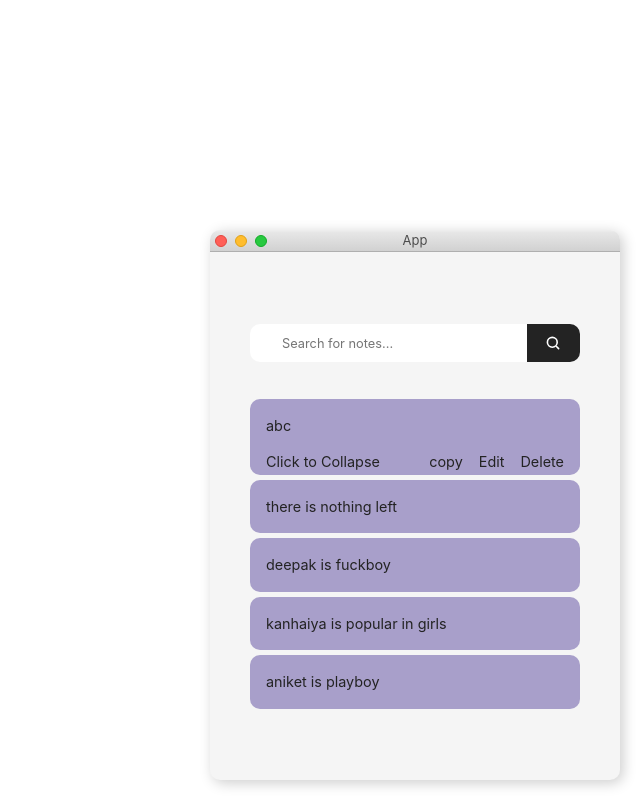
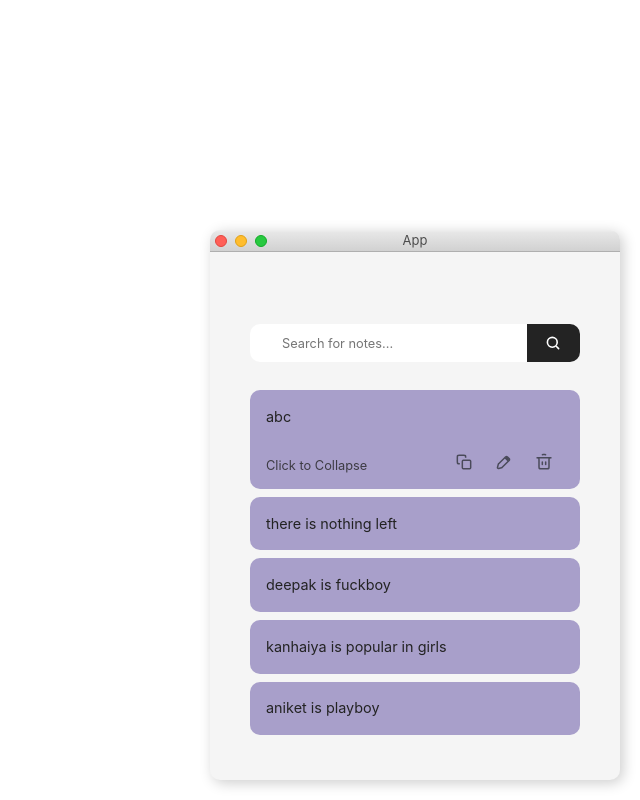
Before and after one commit to deepak-gangwar/note-chrome-extension, a React (Vite) app: page / in a window 1280 px wide. Both pictures are taken after a click on the element "abc". Shown: the whole page, without its empty margins (640-1280 px from the left). Built offline with nearby package versions, Linux system fonts and the light colour scheme.

Commit message:
Add icons for the note editor

```diff
--- a/src/components/Note/Editor/index.jsx
+++ b/src/components/Note/Editor/index.jsx
@@ -4,8 +4,8 @@ import { useContext } from 'react';
 import { TotalNotesContext } from '../../Panel';
 
 
-export default function Editor({content}) {
-    const {currentList, updateCurrentList} = useContext(TotalNotesContext);
+export default function Editor({ content }) {
+    const { currentList, updateCurrentList } = useContext(TotalNotesContext);
 
     const copyBtn = useRef(null)
 
@@ -24,7 +24,7 @@ export default function Editor({content}) {
         }, 1000)
     }
 
-    const editNote = () => {}
+    const editNote = () => { }
 
 
     const deleteNote = () => {
@@ -33,15 +33,38 @@ export default function Editor({content}) {
 
 
     return (
-        <div className='chromenote-noteEditor' style = {styles.noteEditor}>
-            <div>
-                <span> Click to Collapse</span>
+        <div className='chromenote-noteEditor' style={styles.noteEditor}>
+            <div className='chromenote-editor_left'>
+                <span style={styles.collapse}>Click to Collapse</span>
             </div>
-            <div style = {styles.controls}>
+            <div className='chromenote-editor_controls' style={styles.controls}>
+                <span ref={copyBtn} onClick={copyNote}>
+                    <svg style={styles.editor_icon} width="40" height="40" viewBox="0 0 40 40" fill="none" xmlns="http://www.w3.org/2000/svg">
+                        <g opacity="0.8">
+                            <path d="M23.3327 11.6665V10.6665C23.3327 8.78089 23.3327 7.83808 22.7469 7.25229C22.1611 6.6665 21.2183 6.6665 19.3327 6.6665H10.666C8.7804 6.6665 7.83759 6.6665 7.2518 7.25229C6.66602 7.83808 6.66602 8.78089 6.66602 10.6665V19.3332C6.66602 21.2188 6.66602 22.1616 7.2518 22.7474C7.83759 23.3332 8.7804 23.3332 10.666 23.3332H11.666" stroke="#33363F" strokeWidth="3" />
+                            <rect x="16.666" y="16.6665" width="16.6667" height="16.6667" rx="2" stroke="#33363F" strokeWidth="3" />
+                        </g>
+                    </svg>
+                </span>
+                <span onClick={editNote}>
+                    <svg style={styles.editor_icon} width="40" height="40" viewBox="0 0 40 40" fill="none" xmlns="http://www.w3.org/2000/svg">
+                        <g opacity="0.8">
+                            <path d="M7.44014 32.5605L7.44015 32.5605C7.96829 33.0887 8.61115 33.0718 8.8698 33.0465C9.08942 33.025 9.32962 32.9643 9.46972 32.929C9.4828 32.9257 9.495 32.9226 9.50624 32.9198L14.827 31.5896C14.8442 31.5853 14.8629 31.5807 14.8828 31.5758C15.0832 31.5269 15.4152 31.4458 15.7212 31.2725C16.0271 31.0993 16.2675 30.8564 16.4125 30.7097C16.427 30.6951 16.4405 30.6815 16.453 30.6689L29.6471 17.4749L28.5864 16.4142L29.6471 17.4749C29.6633 17.4587 29.6795 17.4425 29.6959 17.4261C29.986 17.1362 30.2998 16.8227 30.529 16.5223C30.7974 16.1704 31.0864 15.6669 31.0864 15C31.0864 14.3331 30.7974 13.8296 30.529 13.4777C30.2998 13.1773 29.986 12.8638 29.6958 12.5738C29.6795 12.5575 29.6632 12.5413 29.6471 12.5251L27.4755 10.3536C27.4594 10.3374 27.4431 10.3212 27.4268 10.3048C27.1369 10.0146 26.8233 9.70085 26.523 9.47168C26.1711 9.20321 25.6676 8.91421 25.0007 8.91421C24.3337 8.91421 23.8302 9.20321 23.4783 9.47168C23.178 9.70085 22.8644 10.0146 22.5745 10.3048C22.5582 10.3212 22.5419 10.3374 22.5258 10.3536L9.33171 23.5476C9.31917 23.5602 9.30552 23.5737 9.29091 23.5881C9.14427 23.7332 8.90134 23.9736 8.72812 24.2795L10.0334 25.0185L8.72811 24.2795C8.55489 24.5854 8.47378 24.9174 8.42482 25.1178C8.41994 25.1378 8.41538 25.1564 8.41108 25.1736L7.08088 30.4944C7.07807 30.5057 7.07499 30.5179 7.07168 30.531C7.03631 30.6711 6.97568 30.9112 6.95419 31.1308C6.92889 31.3895 6.912 32.0324 7.44014 32.5605Z" stroke="#33363F" strokeWidth="3" />
+                            <path d="M20.834 12.4998L25.834 9.1665L30.834 14.1665L27.5007 19.1665L20.834 12.4998Z" fill="#33363F" />
+                        </g>
+                    </svg>
 
-                <span ref={copyBtn} onClick = {copyNote}> copy</span>
-                <span onClick = {editNote}> Edit</span>
-                <span onClick = {deleteNote}> Delete</span>
+                </span>
+                <span onClick={deleteNote}>
+                    <svg style={styles.editor_icon} width="40" height="40" viewBox="0 0 40 40" fill="none" xmlns="http://www.w3.org/2000/svg">
+                        <g opacity="0.8">
+                            <path d="M16.666 25L16.666 20" stroke="#33363F" strokeWidth="3" strokeLinecap="round" />
+                            <path d="M23.334 25L23.334 20" stroke="#33363F" strokeWidth="3" strokeLinecap="round" />
+                            <path d="M5 11.6665H35H34C32.1144 11.6665 31.1716 11.6665 30.5858 12.2523C30 12.8381 30 13.7809 30 15.6665V29.3332C30 31.2188 30 32.1616 29.4142 32.7474C28.8284 33.3332 27.8856 33.3332 26 33.3332H14C12.1144 33.3332 11.1716 33.3332 10.5858 32.7474C10 32.1616 10 31.2188 10 29.3332V15.6665C10 13.7809 10 12.8381 9.41421 12.2523C8.82843 11.6665 7.88562 11.6665 6 11.6665H5Z" stroke="#33363F" strokeWidth="3" strokeLinecap="round" />
+                            <path d="M16.7809 5.61765C16.9708 5.44046 17.3893 5.28388 17.9714 5.17221C18.5536 5.06053 19.2669 5 20.0006 5C20.7344 5 21.4477 5.06053 22.0299 5.17221C22.612 5.28388 23.0305 5.44046 23.2204 5.61765" stroke="#33363F" strokeWidth="3" strokeLinecap="round" />
+                        </g>
+                    </svg>
+                </span>
             </div>
         </div>
     );
--- a/src/components/Note/Editor/styles.js
+++ b/src/components/Note/Editor/styles.js
@@ -1,11 +1,22 @@
-export default{
-    noteEditor : {
-        display : "flex",
-        justifyContent : "space-between"
+export default {
+    noteEditor: {
+        display: "flex",
+        justifyContent: "space-between",
+        alignItems: "center"
     },
 
-    controls : {
-        display : "flex",
-        gap : "1rem"
+    editor_controls: {
+        display: "flex",
+        gap: "1rem"
+    },
+
+    collapse: {
+        userSelect: "none",
+        fontSize: "0.8rem",
+        opacity: "0.8"
+    },
+
+    editor_icon: {
+        transform: 'scale(0.5)'
     }
 }
--- a/src/components/Note/index.jsx
+++ b/src/components/Note/index.jsx
@@ -3,17 +3,19 @@ import Editor from './Editor'
 import { useState } from 'react'
 
 
-export default function Note({ content}) {
+export default function Note({ content }) {
     const [isEditorVisible, setIsEditorVisible] = useState(false)
+
+    const componentStyles = { ...styles.note_wrap }
 
     function makeEditable() {
         setIsEditorVisible(!isEditorVisible)
     }
 
     return (
-        <div className='chromenote-note_wrap' style={styles.note_wrap} onClick={makeEditable}>
+        <div className='chromenote-note_wrap' style={componentStyles} onClick={makeEditable}>
             <p className='chromenote-note_content' style={styles.note_content}>{content}</p>
-            { isEditorVisible ? <Editor content = {content}/> : ''}
+            {isEditorVisible ? <Editor content={content} /> : ''}
         </div>
     );
 }
--- a/src/components/Note/styles.js
+++ b/src/components/Note/styles.js
@@ -4,10 +4,22 @@ export default {
         boxSizing: "border-box",
         width: "calc(100% - 5rem)",
         fontSize: "0.9rem",
+        margin: "8px auto",
+        padding: "0.1rem 1rem",
+        borderRadius: "10px",
+        background: "#a89fca",
+        color: "#232323",
+    },
+
+    activeNote_wrap: {
+        cursor: "default",
+        boxSizing: "border-box",
+        width: "calc(100% - 5rem)",
+        fontSize: "0.9rem",
         margin: "5px auto",
         padding: "0.1rem 1rem",
         borderRadius: "10px",
-        background: "#a89fca",
+        background: "#ddd7f0",
         color: "#232323",
     },
 
--- a/src/components/Search/styles.js
+++ b/src/components/Search/styles.js
@@ -1,6 +1,6 @@
 export default {
     search: {
-        padding: "4.5rem 2.5rem 2rem",
+        padding: "4.5rem 2.5rem 1.2rem",
         display: "flex",
         justifyContent: "center"
     },
```
Also changed, not shown: src/components/Panel/index.jsx (+6 -6 lines).
